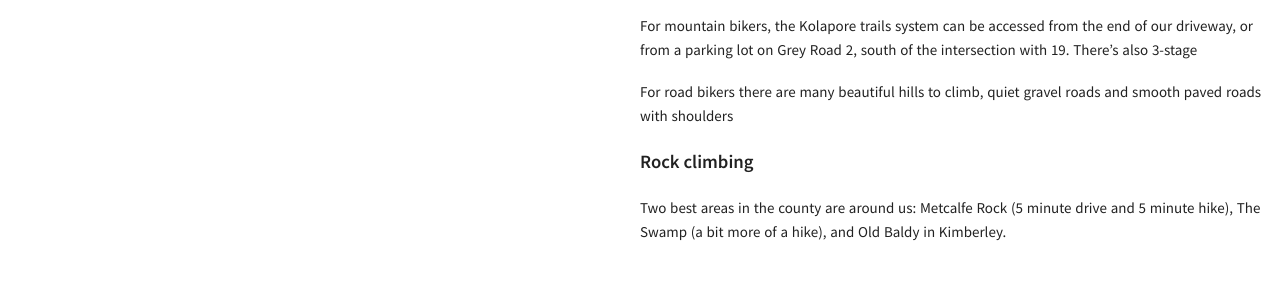
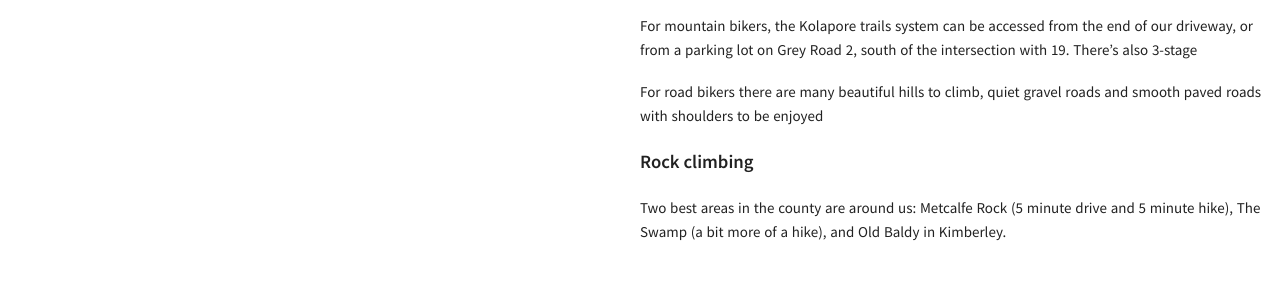
Before and after one commit to kevwalsh/carota, a Jekyll site: the page built from _posts/2016-01-01-stuff-to-do.md, in a window 1280 px wide. Shown: the part 1194-1494 px from the top of the page. Built offline with Jekyll 4.4.1, drawn with Linux system fonts in a browser that asks for light colours.

Commit message:
Update 2016-01-01-stuff-to-do.md

```diff
--- a/_posts/2016-01-01-stuff-to-do.md
+++ b/_posts/2016-01-01-stuff-to-do.md
@@ -32,7 +32,7 @@ We often came back from the Kolapore trails with our pockets full of yummy mushr
 
 For mountain bikers, the Kolapore trails system can be accessed from the end of our driveway, or from a parking lot on Grey Road 2, south of the intersection with 19. There's also 3-stage
 
-For road bikers there are many beautiful hills to climb, quiet gravel roads and smooth paved roads with shoulders
+For road bikers there are many beautiful hills to climb, quiet gravel roads and smooth paved roads with shoulders to be enjoyed
 
 #### Rock climbing
 
```
